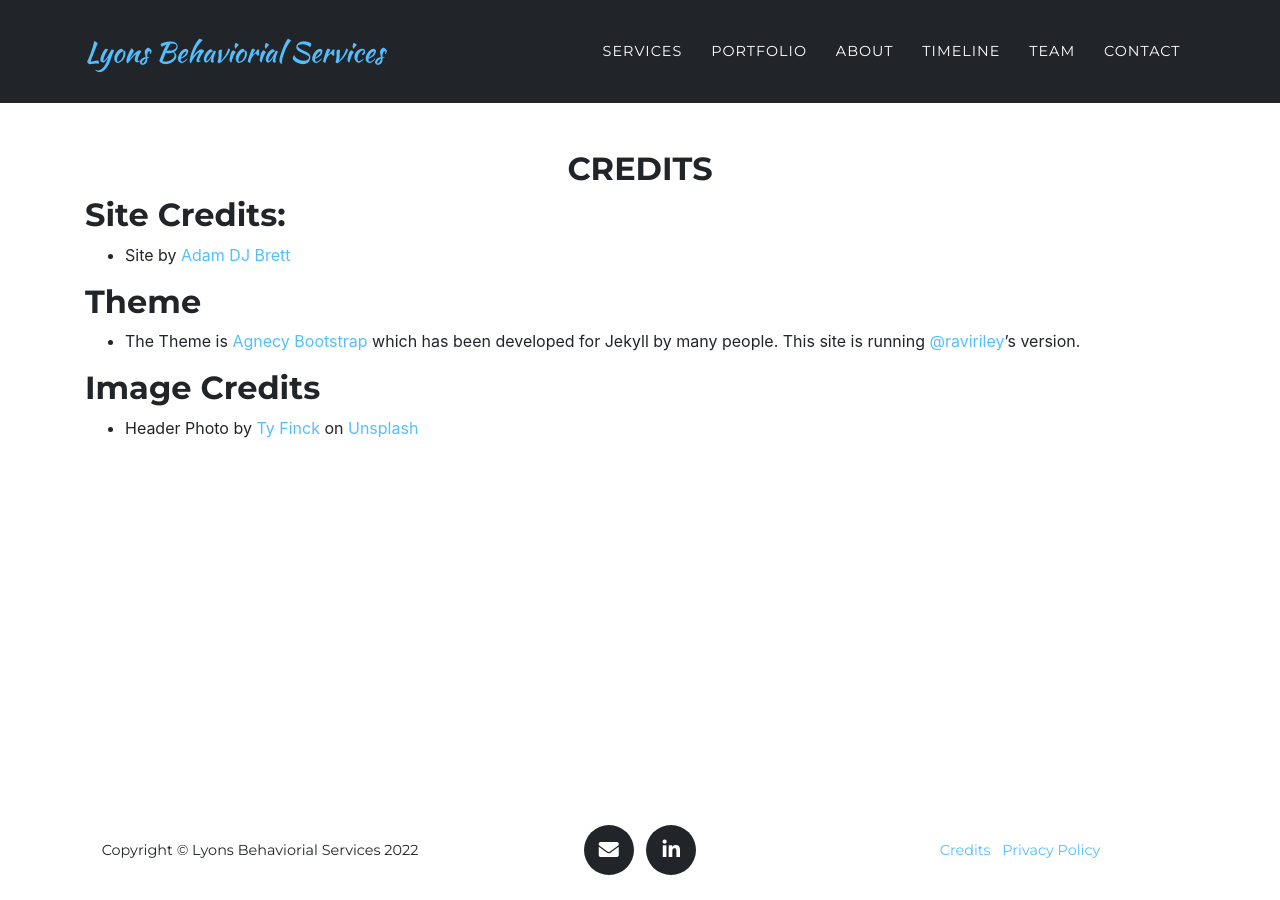
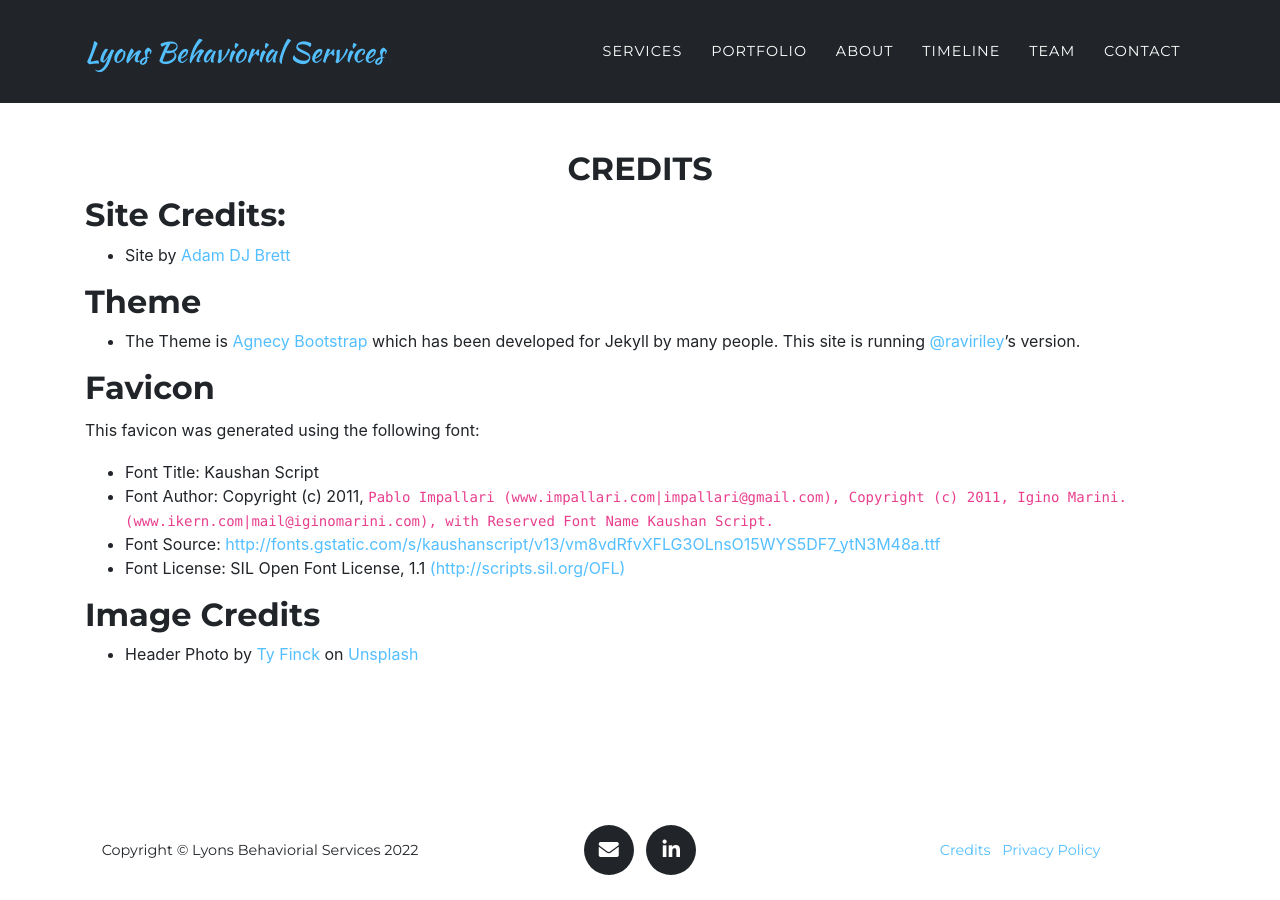
Before and after one commit to adamdjbrett/lyons-1, a Jekyll site: the page built from credits.md, in a window 1280 px wide. Built offline with Jekyll 4.4.1, drawn with Linux system fonts in a browser that asks for light colours; some web fonts are replaced.

Commit message:
includes changes
updated header to include
robots
favicon

changed team layout to center

added favicons

no-indexed minor pages

```diff
--- a/404.html
+++ b/404.html
@@ -1,6 +1,7 @@
 ---
 layout: page
 title: Page Not Found
+noindex: true
 ---
 <section class="page-section">
   <div class="container">
--- a/_includes/head.html
+++ b/_includes/head.html
@@ -1,4 +1,13 @@
 <head>
+  <!-- Robots -->
+  {% if page.noindex %}
+  <META NAME="ROBOTS" CONTENT="NOINDEX,FOLLOW"/>
+  {% endif %}
+  <!-- favicon -->
+  <link rel="apple-touch-icon" sizes="180x180" href="/apple-touch-icon.png">
+  <link rel="icon" type="image/png" sizes="32x32" href="/favicon-32x32.png">
+  <link rel="icon" type="image/png" sizes="16x16" href="/favicon-16x16.png">
+  <link rel="manifest" href="/site.webmanifest">
   {% if site.analytics.google %}
   <!-- Global site tag (gtag.js) - Google Analytics -->
   <script async src="https://www.googletagmanager.com/gtag/js?id={{ site.analytics.google }}"></script>
--- a/_includes/team.html
+++ b/_includes/team.html
@@ -9,7 +9,7 @@
   </div>
   <div class="row">
   {% for person in site.data.sitetext[site.locale].team.people %}
-	<div class="col-sm-4">
+		<div class="col-lg-12 text-center"> <!-- Removed the mutliple member alignment <div class="col-sm-4 text-center"> -->
 	  <div class="team-member">
 		<img class="mx-auto rounded-circle" src="{{ person.image }}" alt="">
 		<h4>{{ person.name }}</h4>
--- a/credits.md
+++ b/credits.md
@@ -12,5 +13,15 @@
 ## Theme
 - The Theme is [Agnecy Bootstrap](https://startbootstrap.com/theme/agency) which has been developed for Jekyll by many people. This site is running [@raviriley](https://github.com/raviriley/agency-jekyll-theme)'s version.
 
+## Favicon
+This favicon was generated using the following font:
+
+- Font Title: Kaushan Script
+- Font Author: Copyright (c) 2011, `Pablo Impallari (www.impallari.com|impallari@gmail.com), Copyright (c) 2011, Igino Marini. (www.ikern.com|mail@iginomarini.com), with Reserved Font Name Kaushan Script.`
+- Font Source: <http://fonts.gstatic.com/s/kaushanscript/v13/vm8vdRfvXFLG3OLnsO15WYS5DF7_ytN3M48a.ttf>
+- Font License: SIL Open Font License, 1.1 [(http://scripts.sil.org/OFL)](http://scripts.sil.org/OFL)
+
+
+
 ## Image Credits
 - Header Photo by <a href="https://unsplash.com/@tybradford?utm_source=unsplash&utm_medium=referral&utm_content=creditCopyText">Ty Finck</a> on <a href="https://unsplash.com/s/photos/ithaca?utm_source=unsplash&utm_medium=referral&utm_content=creditCopyText">Unsplash</a>
```
Also changed, not shown: other parts of credits.md (+1 -0 lines), humans.txt (added, +19 -0 lines), legal.md (+1 -0 lines), robots.txt (added, +8 -0 lines), android-chrome-192x192.png (added), android-chrome-512x512.png (added), apple-touch-icon.png (added), favicon-16x16.png (added), favicon-32x32.png (added), favicon.ico (added), site.webmanifest (added).
